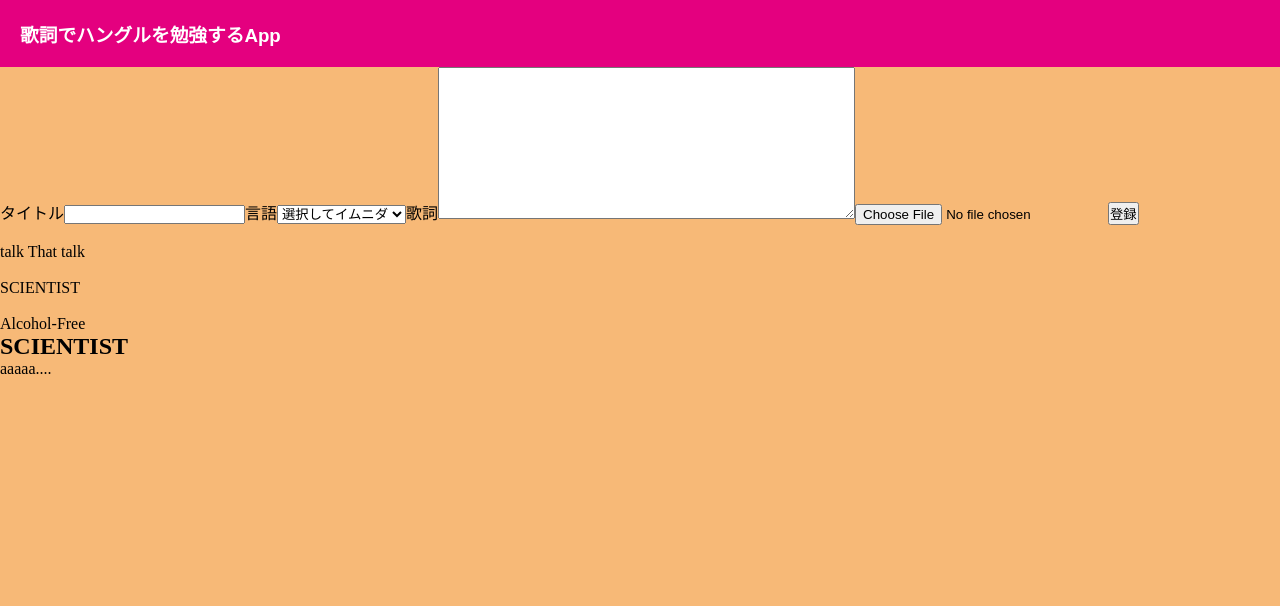
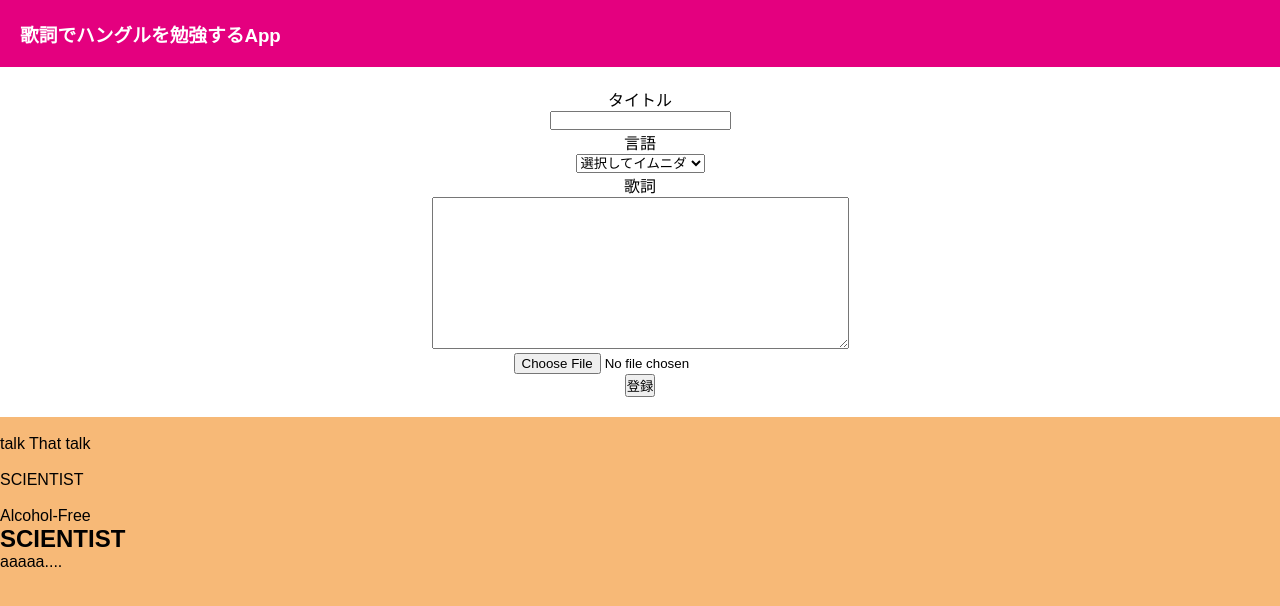
Before and after one commit to pchm13/studyHangul, a React (Create React App) app: page / in a window 1280 px wide. Shown: the top 606 px of the page. Built offline with nearby package versions, Linux system fonts and the light colour scheme.

Commit message:
登録エリアのCSS調整

```diff
--- a/src/styles.css
+++ b/src/styles.css
@@ -5,12 +5,25 @@
 
 body {
   background-color: #f7b977;
+  font-family: sans-serif;
 }
 
 header {
-  font-family: sans-serif;
   text-align: left;
   background-color: #e4007f;
   color: #ffffff;
   padding: 20px;
 }
+
+.inputArea {
+  text-align: center;
+  background-color: #ffffff;
+  padding: 20px;
+}
+
+label,
+input {
+  display: block;
+  margin-right: auto;
+  margin-left: auto;
+}
```
